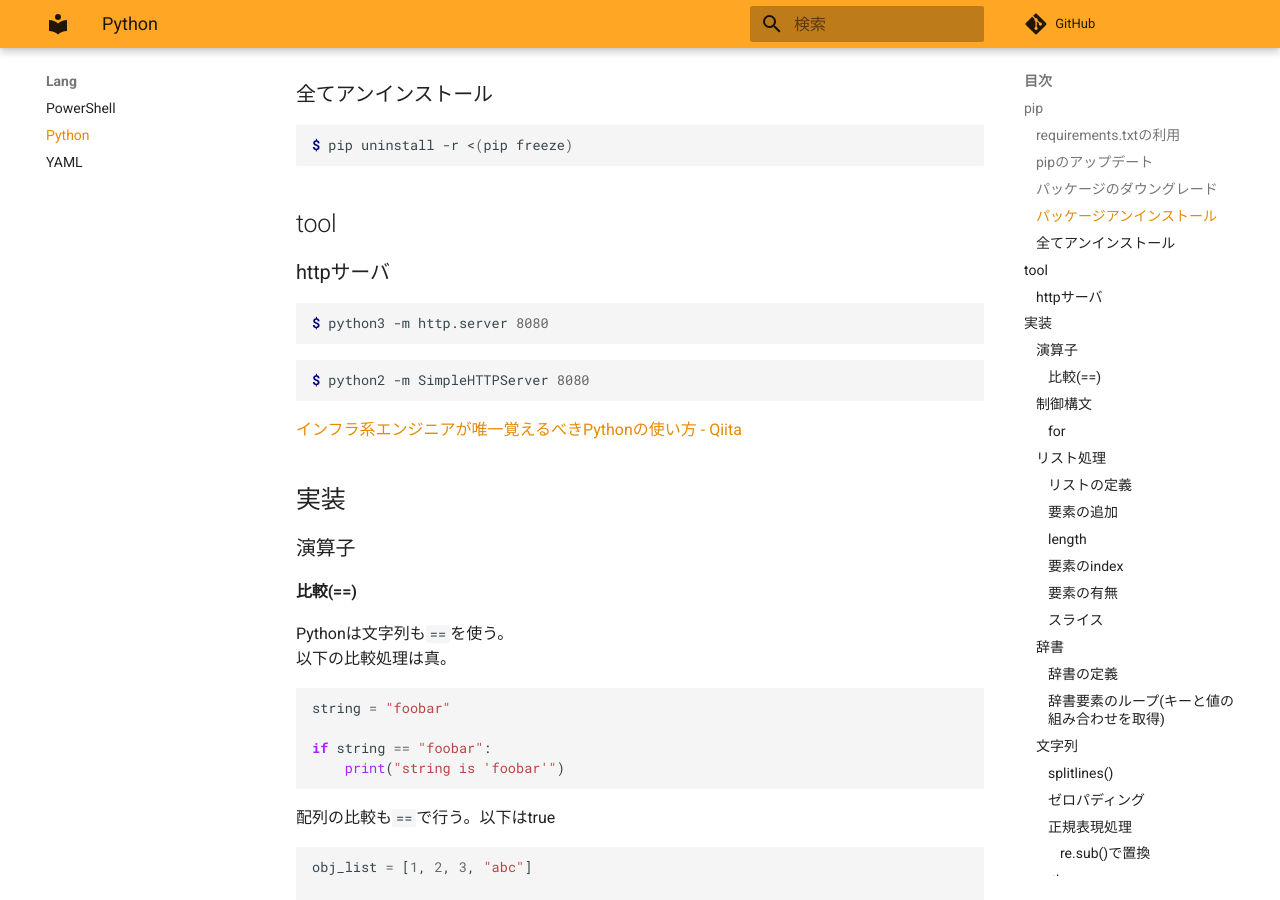
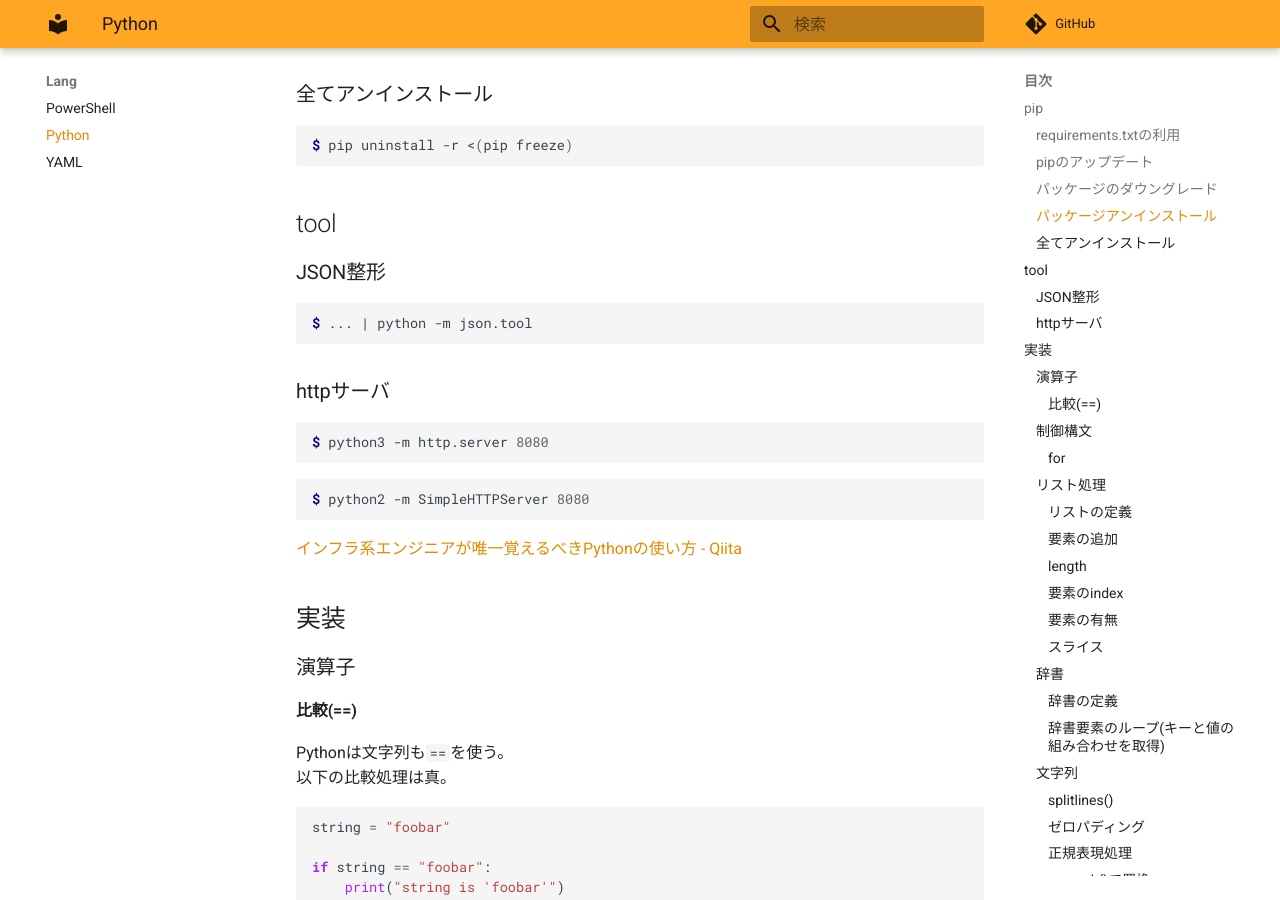
Before and after one commit to zaki-lknr/docs, an MkDocs documentation site: the page built from docs/lang/python.md, in a window 1280 px wide and 900 px high, scrolled down 1519 px. Built offline with MkDocs 1.6.1 and Material for MkDocs 9.7.7, drawn with Linux system fonts in a browser that asks for light colours; comment, search, counter and statistics services are not loaded.

Commit message:
add: lang/python: json.toolでJSON整形

````diff
--- a/docs/lang/python.md
+++ b/docs/lang/python.md
@@ -74,6 +74,12 @@ $ pip uninstall -r <(pip freeze)
 ```
 
 ## tool
+
+### JSON整形
+
+```console
+$ ... | python -m json.tool
+```
 
 ### httpサーバ
 
````
